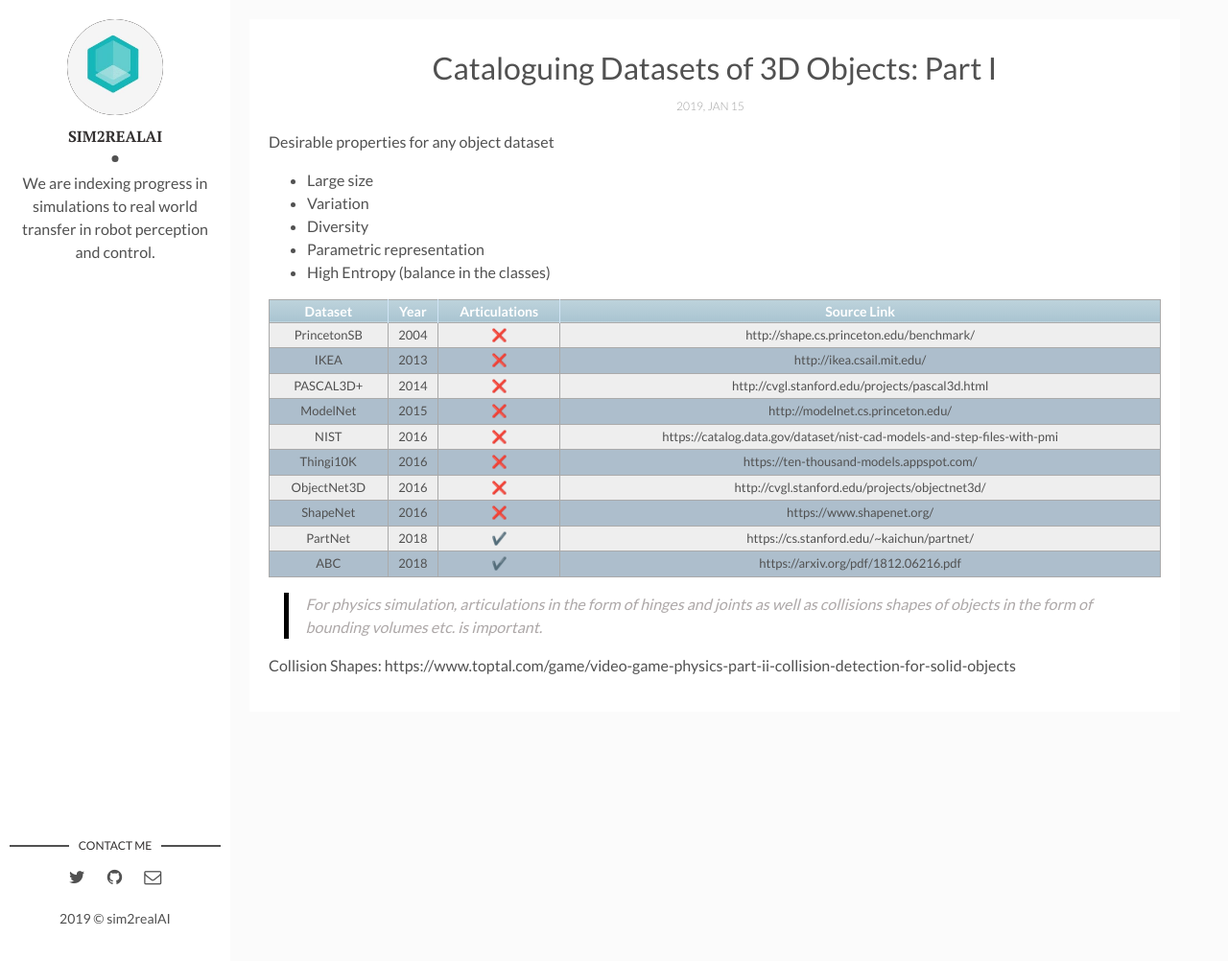
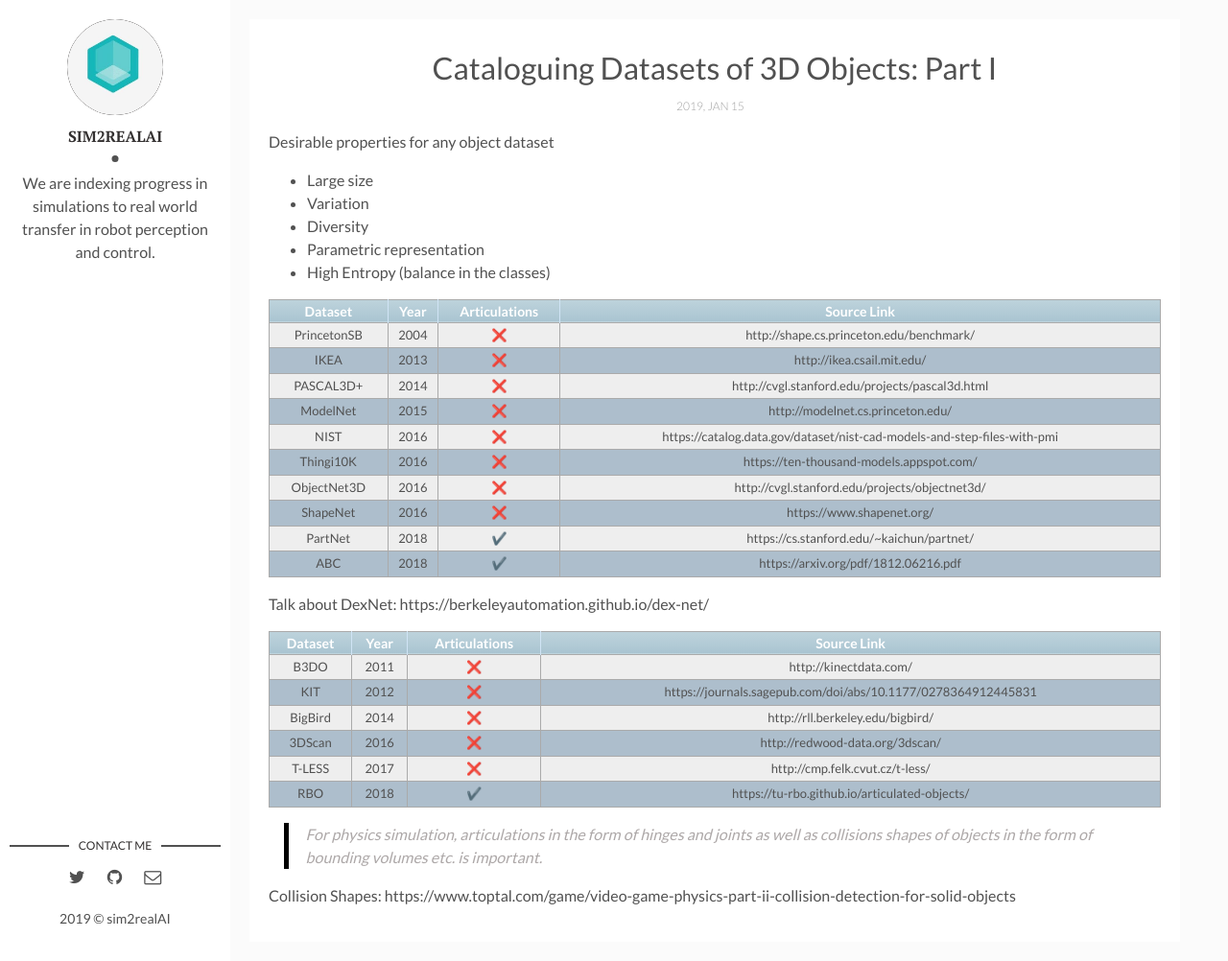
Before and after one commit to backupsim2realai/backupsim2realai.github.io, a Jekyll site: the page built from _posts/2019-01-15-Synthetic-Datasets-of-Objects-Part-I.markdown, in a window 1280 px wide and 1002 px high. Shown: the whole window at 96% size. Built offline with Jekyll 4.4.1, drawn with Linux system fonts in a browser that asks for light colours; emoji names are drawn with the system emoji font.

Commit message:
adding real world dataset
Signed-off-by: Ankur Handa <ahanda@nvidia.com>

```diff
--- a/_posts/2019-01-15-Synthetic-Datasets-of-Objects-Part-I.markdown
+++ b/_posts/2019-01-15-Synthetic-Datasets-of-Objects-Part-I.markdown
@@ -28,6 +28,19 @@ Desirable properties for any object dataset
 | PartNet     | 2018 | :heavy_check_mark: |                 https://cs.stanford.edu/~kaichun/partnet/                |
 |     ABC     | 2018 | :heavy_check_mark: |                   https://arxiv.org/pdf/1812.06216.pdf                   |
 
+Talk about DexNet: https://berkeleyautomation.github.io/dex-net/
+
+
+| Dataset | Year |    Articulations   |                          Source Link                          |
+|:-------:|:----:|:------------------:|:-------------------------------------------------------------:|
+|   B3DO  | 2011 |         :x:        |                     http://kinectdata.com/                    |
+|   KIT   | 2012 |         :x:        | https://journals.sagepub.com/doi/abs/10.1177/0278364912445831 |
+| BigBird | 2014 |         :x:        |                http://rll.berkeley.edu/bigbird/               |
+|  3DScan | 2016 |         :x:        |                http://redwood-data.org/3dscan/                |
+|  T-LESS | 2017 |         :x:        |                http://cmp.felk.cvut.cz/t-less/                |
+|   RBO   | 2018 | :heavy_check_mark: |         https://tu-rbo.github.io/articulated-objects/         |
+
+
 > For physics simulation, articulations in the form of hinges and joints as well as collisions shapes of objects in the form of bounding volumes etc. is important.
 
 Collision Shapes: https://www.toptal.com/game/video-game-physics-part-ii-collision-detection-for-solid-objects
```
